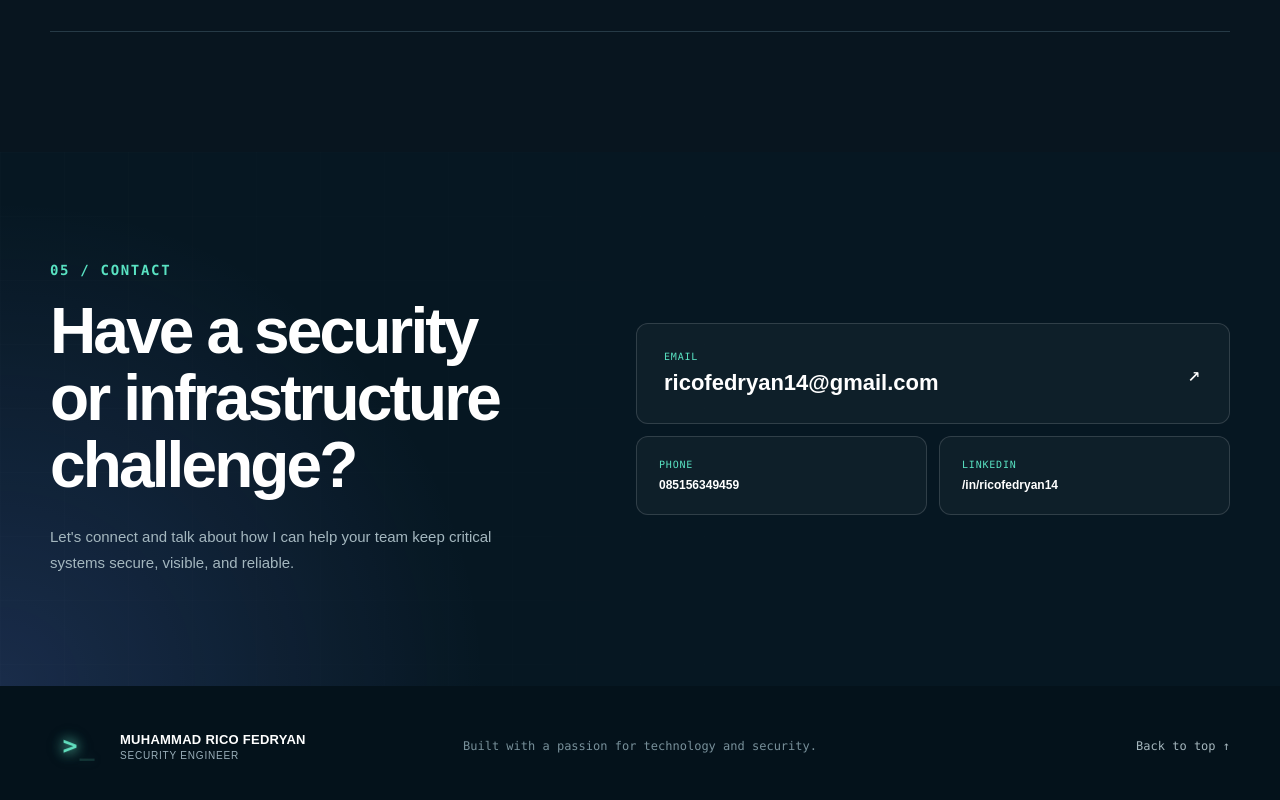
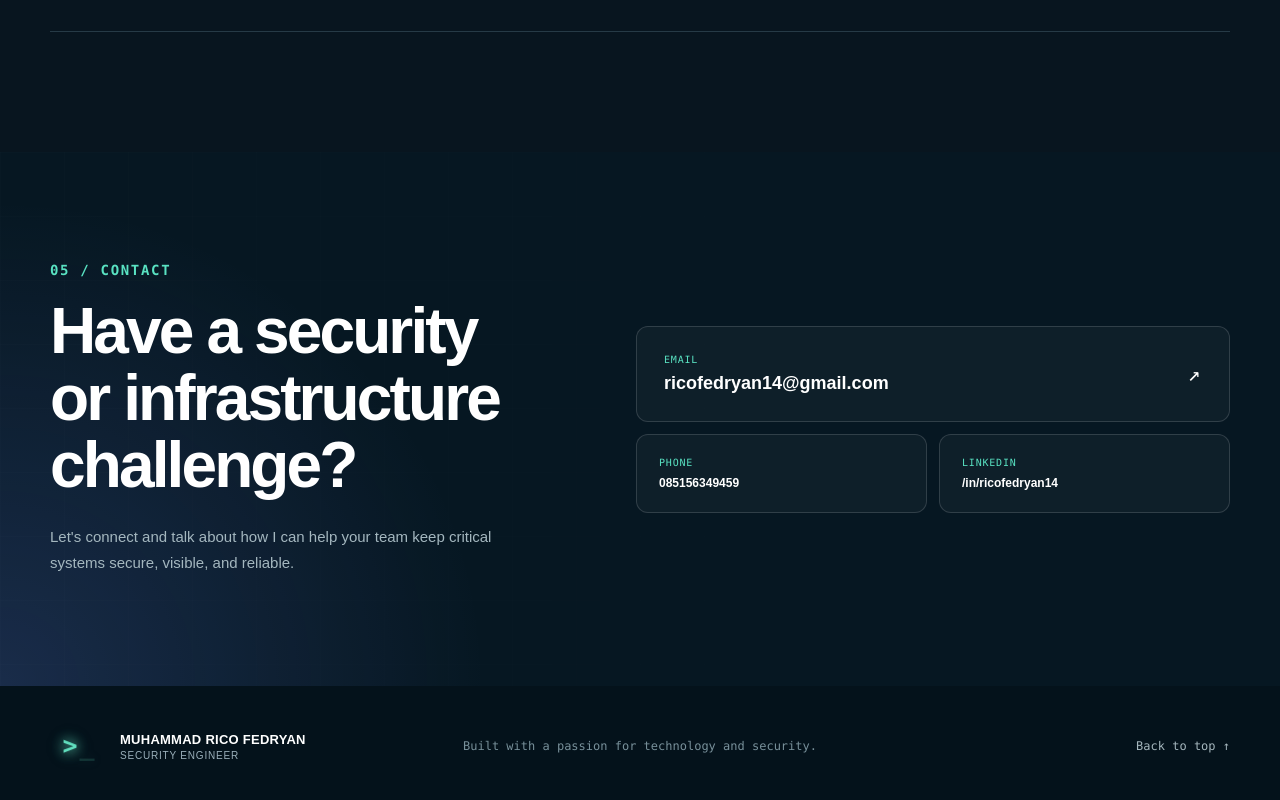
Before and after one commit to vedrico14/Portofolio-Rico_Fedryan, a Next.js app: page / in a window 1280 px wide. Shown: the part 5060-5860 px from the top of the page. Built offline with nearby package versions, Linux system fonts and the light colour scheme.

Commit message:
Update globals.css

```diff
--- a/app/globals.css
+++ b/app/globals.css
@@ -1334,7 +1334,7 @@ summary {
 }
 
 .contact-primary strong {
-  font-size: clamp(14px, 1.5vw, 21px);
+  font-size: clamp(14px, 1.5vw, 18px);
   font-weight: 550;
 }
 
@@ -2217,9 +2217,3 @@ a[href="#experience"],
     font-weight: 550 !important;
   }
 }
-
-@media (min-width: 801px) {
-  .contact-primary strong {
-    font-size: 22px !important;
-  }
-}
```
